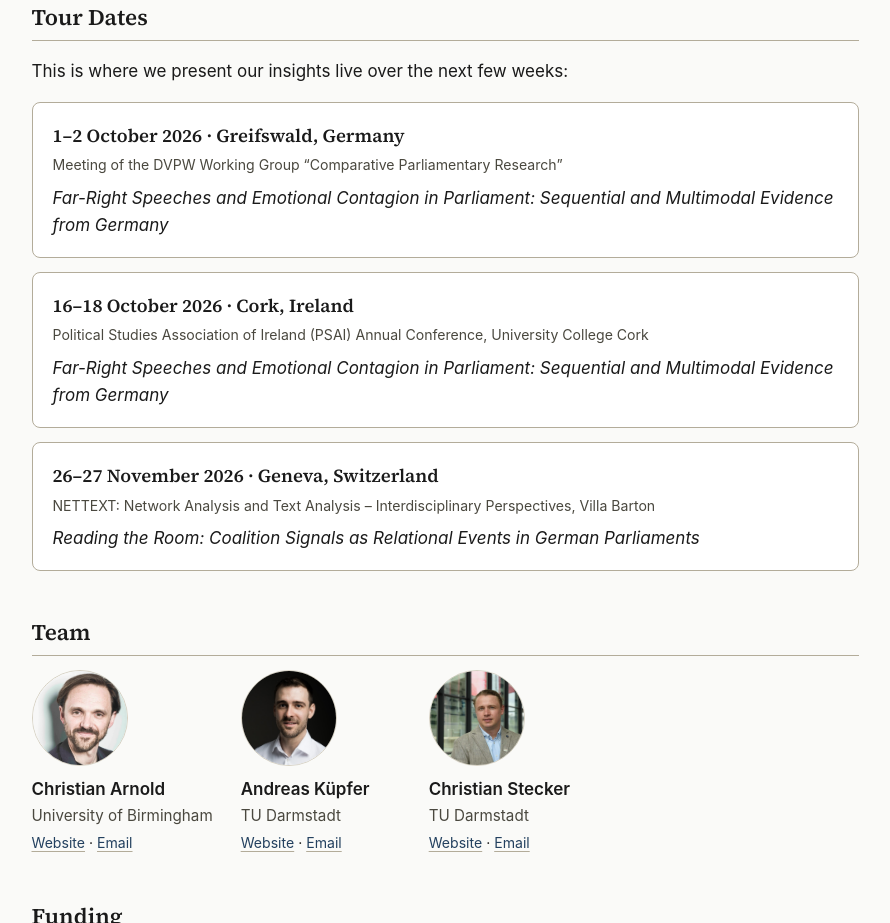
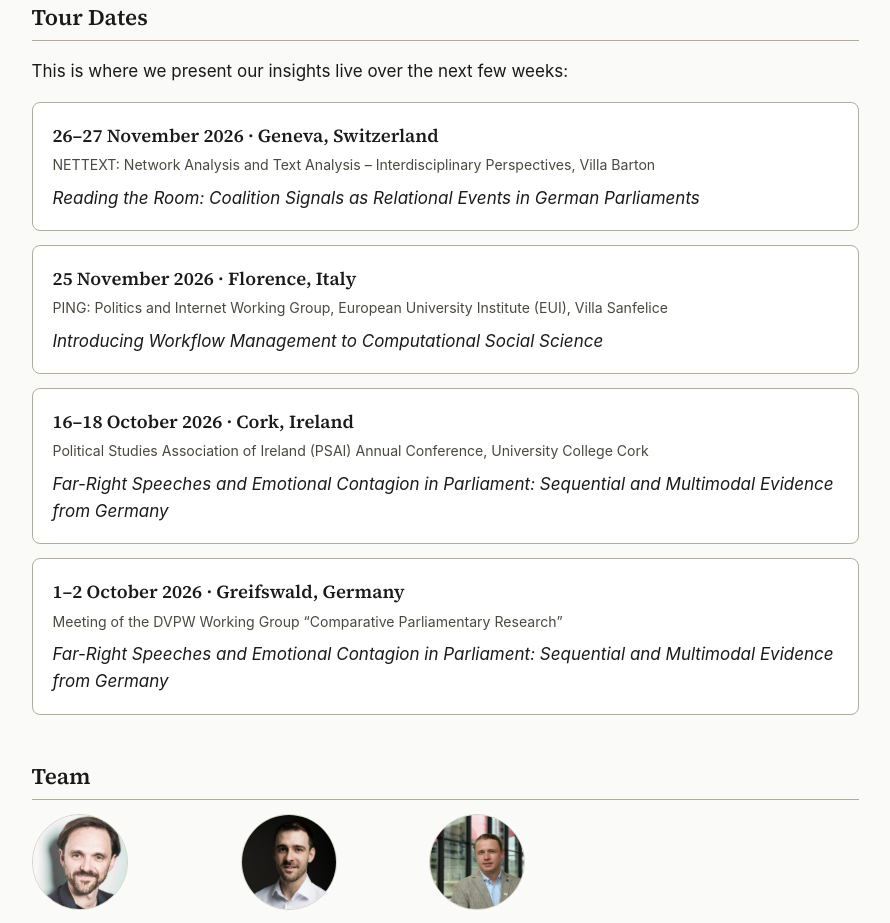
Before and after one commit to videoparl/videoparl.github.io, a plain HTML site: page index.html in a window 1280 px wide. Shown: the part 1660-2583 px from the top of the page, without its empty margins (195-1085 px from the left). Drawn offline with Linux system fonts and the light colour scheme.

Commit message:
Add EUI PINGS talk to tour dates, reorder newest first
Co-Authored-By: Claude Sonnet 5 <noreply@anthropic.com>

```diff
--- a/index.html
+++ b/index.html
@@ -234,14 +234,25 @@
     <ul class="paper-list">
       <li class="card">
         <p class="paper-title">
-          <span data-lang="de">1.–2. Oktober 2026 · Greifswald, Deutschland</span>
-          <span data-lang="en">1–2 October 2026 · Greifswald, Germany</span>
+          <span data-lang="de">26.–27. November 2026 · Genf, Schweiz</span>
+          <span data-lang="en">26–27 November 2026 · Geneva, Switzerland</span>
         </p>
         <p class="paper-meta">
-          <span data-lang="de">Tagung des DVPW-Arbeitskreises „Vergleichende Parlamentarismusforschung“</span>
-          <span data-lang="en">Meeting of the DVPW Working Group “Comparative Parliamentary Research”</span>
+          <span data-lang="de">NETTEXT: Netzwerk- und Textanalyse – interdisziplinäre Perspektiven, Villa Barton</span>
+          <span data-lang="en">NETTEXT: Network Analysis and Text Analysis – Interdisciplinary Perspectives, Villa Barton</span>
         </p>
-        <p class="tour-paper"><em>Far-Right Speeches and Emotional Contagion in Parliament: Sequential and Multimodal Evidence from Germany</em></p>
+        <p class="tour-paper"><em>Reading the Room: Coalition Signals as Relational Events in German Parliaments</em></p>
+      </li>
+      <li class="card">
+        <p class="paper-title">
+          <span data-lang="de">25. November 2026 · Florenz, Italien</span>
+          <span data-lang="en">25 November 2026 · Florence, Italy</span>
+        </p>
+        <p class="paper-meta">
+          <span data-lang="de">PING: Politics and Internet Working Group, Europäisches Hochschulinstitut (EUI), Villa Sanfelice</span>
+          <span data-lang="en">PING: Politics and Internet Working Group, European University Institute (EUI), Villa Sanfelice</span>
+        </p>
+        <p class="tour-paper"><em>Introducing Workflow Management to Computational Social Science</em></p>
       </li>
       <li class="card">
         <p class="paper-title">
@@ -256,14 +267,14 @@
       </li>
       <li class="card">
         <p class="paper-title">
-          <span data-lang="de">26.–27. November 2026 · Genf, Schweiz</span>
-          <span data-lang="en">26–27 November 2026 · Geneva, Switzerland</span>
+          <span data-lang="de">1.–2. Oktober 2026 · Greifswald, Deutschland</span>
+          <span data-lang="en">1–2 October 2026 · Greifswald, Germany</span>
         </p>
         <p class="paper-meta">
-          <span data-lang="de">NETTEXT: Netzwerk- und Textanalyse – interdisziplinäre Perspektiven, Villa Barton</span>
-          <span data-lang="en">NETTEXT: Network Analysis and Text Analysis – Interdisciplinary Perspectives, Villa Barton</span>
+          <span data-lang="de">Tagung des DVPW-Arbeitskreises „Vergleichende Parlamentarismusforschung“</span>
+          <span data-lang="en">Meeting of the DVPW Working Group “Comparative Parliamentary Research”</span>
         </p>
-        <p class="tour-paper"><em>Reading the Room: Coalition Signals as Relational Events in German Parliaments</em></p>
+        <p class="tour-paper"><em>Far-Right Speeches and Emotional Contagion in Parliament: Sequential and Multimodal Evidence from Germany</em></p>
       </li>
     </ul>
   </section>
```
